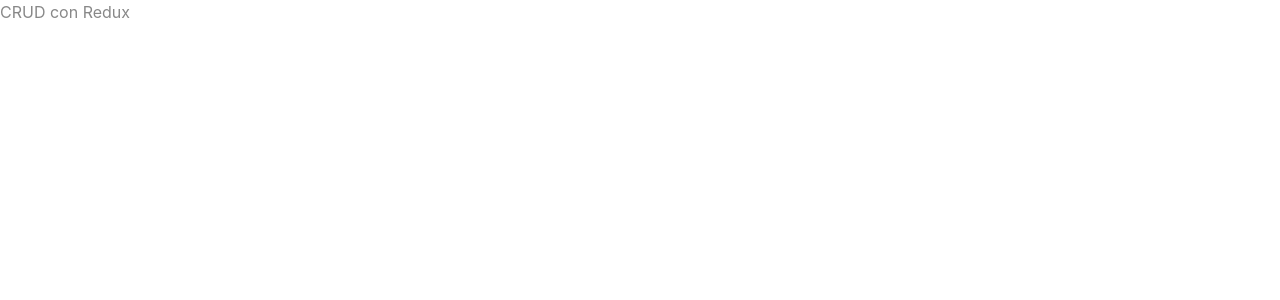
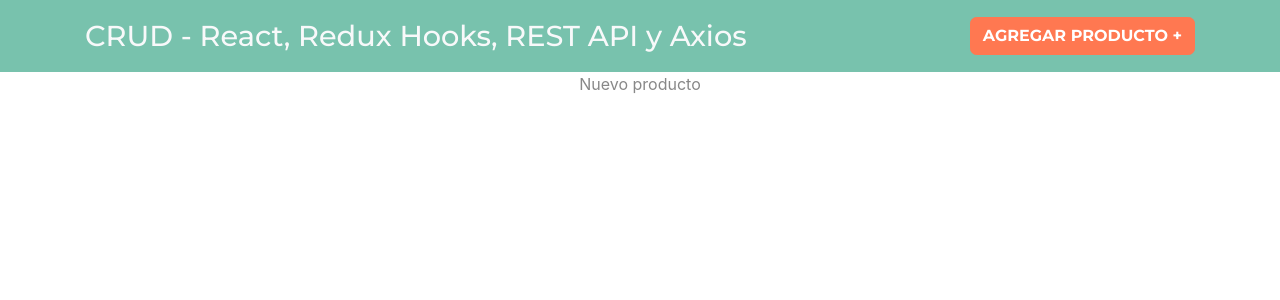
Before and after one commit to duvg/crudredux, a React (Create React App) app: page /productos/nuevo in a window 1280 px wide. Shown: the top 300 px of the page. Built offline with nearby package versions, Linux system fonts and the light colour scheme.

Commit message:
Configuración del enrutamiento, creación de los componentes iniciales

```diff
--- a/package.json
+++ b/package.json
@@ -9,6 +9,7 @@
     "react": "^16.12.0",
     "react-dom": "^16.12.0",
     "react-redux": "^7.1.3",
+    "react-router-dom": "^5.1.2",
     "react-scripts": "3.3.0",
     "redux": "^4.0.5",
     "redux-thunk": "^2.3.0"
--- a/src/App.js
+++ b/src/App.js
@@ -1,13 +1,32 @@
 import React from 'react';
+import { BrowserRouter as Router, Route, Switch } from 'react-router-dom';
+
+// Redux
 import store from './store';
+import { Provider } from 'react-redux';
 
-import { Provider } from 'react-redux';
+// Componentes
+import Header from './components/partials/Header';
+import Productos from './components/producto/Productos';
+import NuevoProducto from './components/producto/NuevoProducto';
+import EditarProducto from './components/producto/EditarProducto';
+
+
 
 function App() {
   return (
-    <Provider store={store}>
-      <p>CRUD con Redux</p>
-    </Provider>
+    <Router>
+      <Provider store={store}>
+        <Header />
+        <div className="container">
+          <Switch>
+            <Route exact path="/" component={Productos} />
+            <Route exact path="/productos/nuevo" component={NuevoProducto} />
+            <Route exact path="/productos/editar/:id" component={EditarProducto} />
+          </Switch>
+        </div>
+      </Provider>
+    </Router>
   );
 }
 
--- /dev/null
+++ b/src/components/partials/Header.js
@@ -0,0 +1,23 @@
+import React from 'react';
+import { Link } from 'react-router-dom';
+
+const Header = () => {
+    return(
+        <nav className="navbar navbar-expand-lg navbar-dark bg-primary justify-content-between">
+            <div className="container">
+                <h1>
+                    <Link to={'/'} className="text-light">
+                        CRUD - React, Redux Hooks, REST API y Axios
+                    </Link>
+                </h1>
+
+                <Link to={'/productos/nuevo'} className="btn btn-danger nuevo-post d-block d-md-inline-block">
+                    Agregar Producto &#43;
+                </Link>
+            </div>
+
+        </nav>
+    );
+};
+
+export default Header;
--- /dev/null
+++ b/src/components/producto/EditarProducto.js
@@ -0,0 +1,9 @@
+import React from 'react';
+
+const EditarProductos = () => {
+    return(
+        <p className="text-center">Editar productos</p>
+    );
+}
+
+export default EditarProductos;
--- /dev/null
+++ b/src/components/producto/NuevoProducto.js
@@ -0,0 +1,11 @@
+import React from 'react';
+
+
+const NuevoProducto = () => {
+    return(
+        <p className="text-center">Nuevo producto</p>
+    );
+}
+
+
+export default NuevoProducto;
--- /dev/null
+++ b/src/components/producto/Productos.js
@@ -0,0 +1,10 @@
+import React from 'react';
+
+const Productos = () => {
+    return(
+        <p className="text-center">Productos</p>
+    );
+}
+
+
+export default Productos;
```
Also changed, not shown: 1 other file (tests, documents, lock files or other folders).
